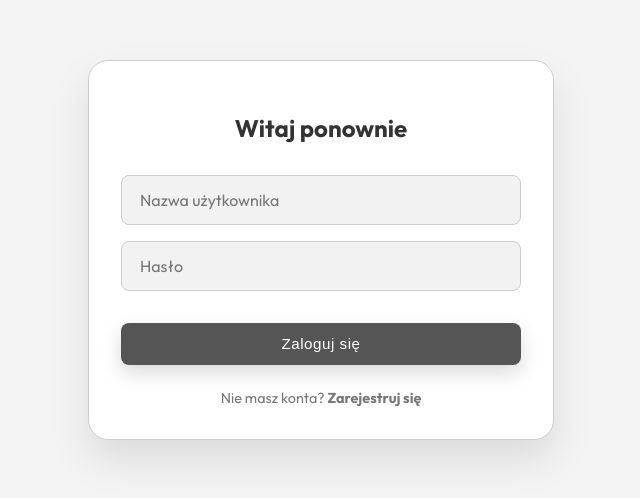
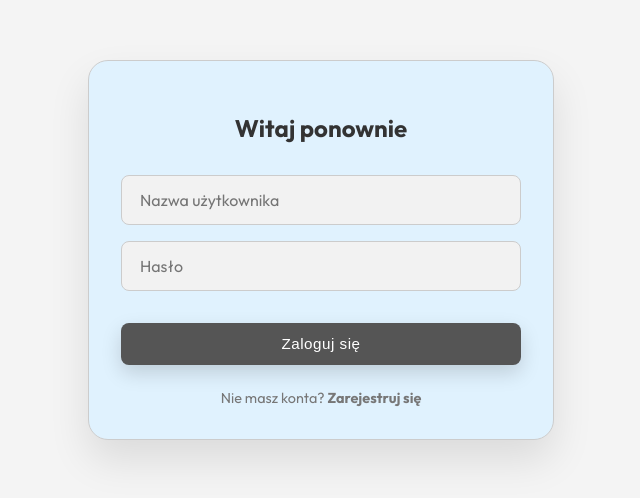
Before and after one commit to cryvult/KomunikatorProjektPTI, a React (Vite) app in the folder client/: page / in a window 1280 px wide. Shown: the part 150-648 px from the top of the page, without its empty margins (319-959 px from the left). Built offline with nearby package versions, Linux system fonts and the light colour scheme.

Commit message:
JB: Change white panels to light blue

```diff
--- a/client/src/index.css
+++ b/client/src/index.css
@@ -4,8 +4,8 @@
   /* Concrete / Silver Palette */
   --bg-color: #F4F4F4;
   /* Neutral Light Grey Background */
-  --panel-bg: #FFFFFF;
-  /* White Panels */
+  /* Light Blue Panels */
+  --panel-bg: #E0F2FE;
   --border-color: #CCCCCC;
   /* Soft Grey Border */
   --text-primary: #333333;
```
